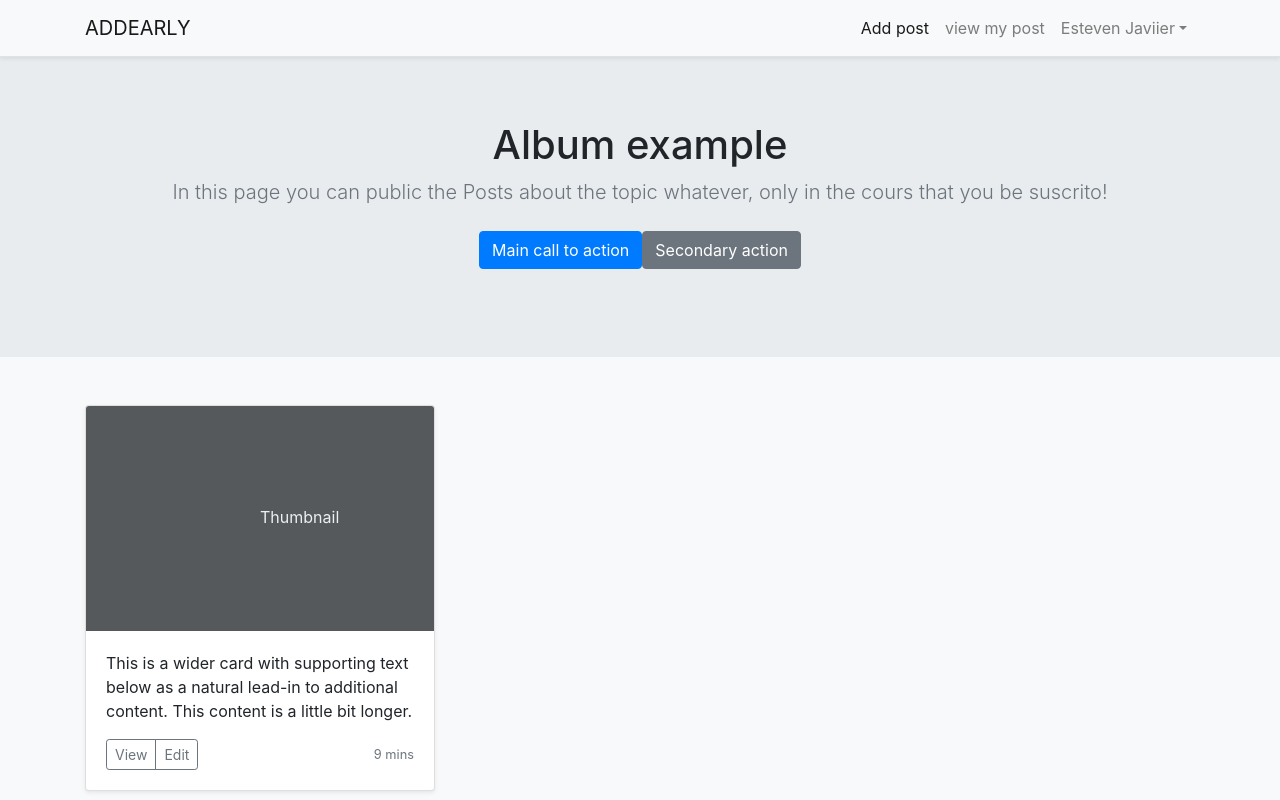
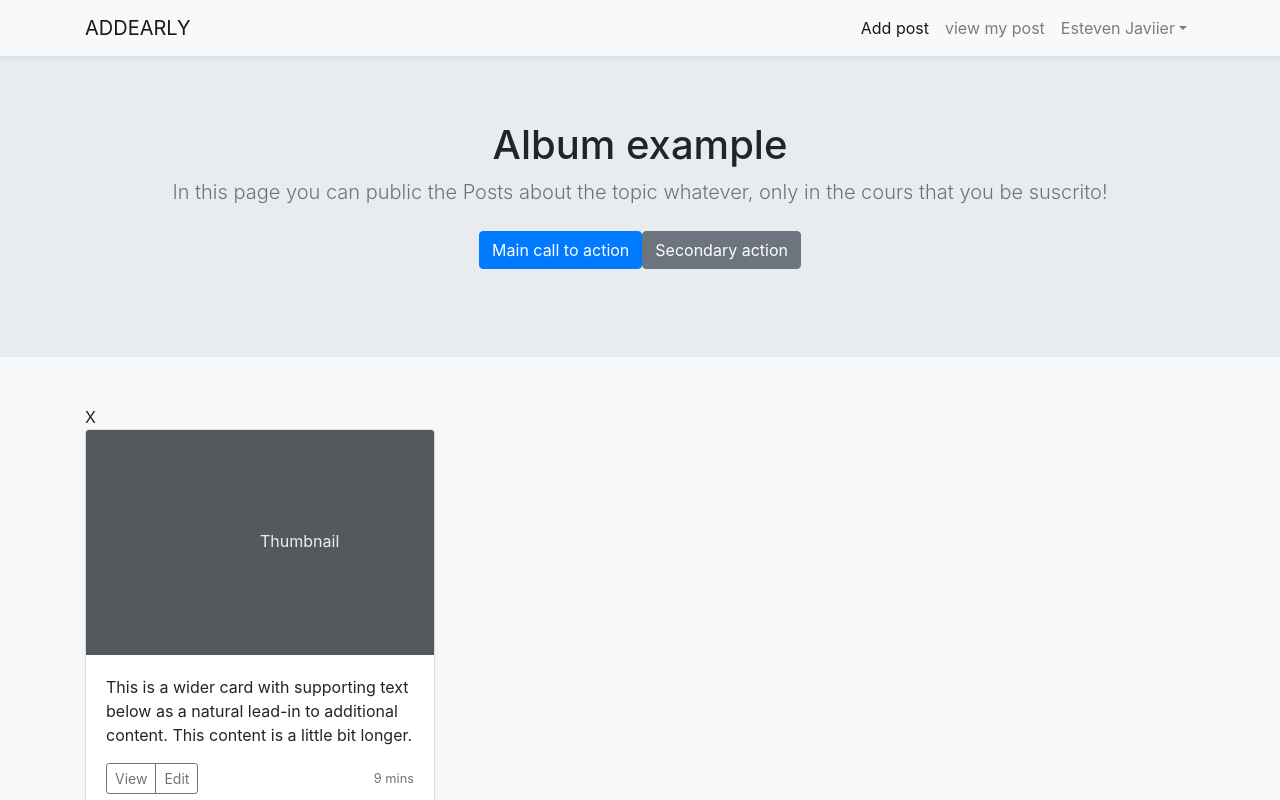
Before and after one commit to EstevenJaviierMc/HelloMundo, a React (Create React App) app: page / in a window 1280 px wide. Shown: the top 800 px of the page. Built offline with nearby package versions, Linux system fonts and the light colour scheme.

Commit message:
Agregue una X y el nombre de class

```diff
--- a/src/components/Card/Card.js
+++ b/src/components/Card/Card.js
@@ -4,7 +4,7 @@
   return (
     <div className="container">
         <div className="row">
-            <div className="col-md-4">
+            <div className="col-md-4 haciaDerecha">X
                 <div className="card mb-4 shadow-sm">
                     <svg className="bd-placeholder-img card-img-top" width="100%" height="225" xmlns="http://www.w3.org/2000/svg" preserveAspectRatio="xMidYMid slice" focusable="false" role="img" aria-label="Placeholder: Thumbnail"><title>Placeholder</title><rect width="100%" height="100%" fill="#55595c"></rect><text x="50%" y="50%" fill="#eceeef" dy=".3em">Thumbnail</text></svg>
                     <div className="card-body">
```
